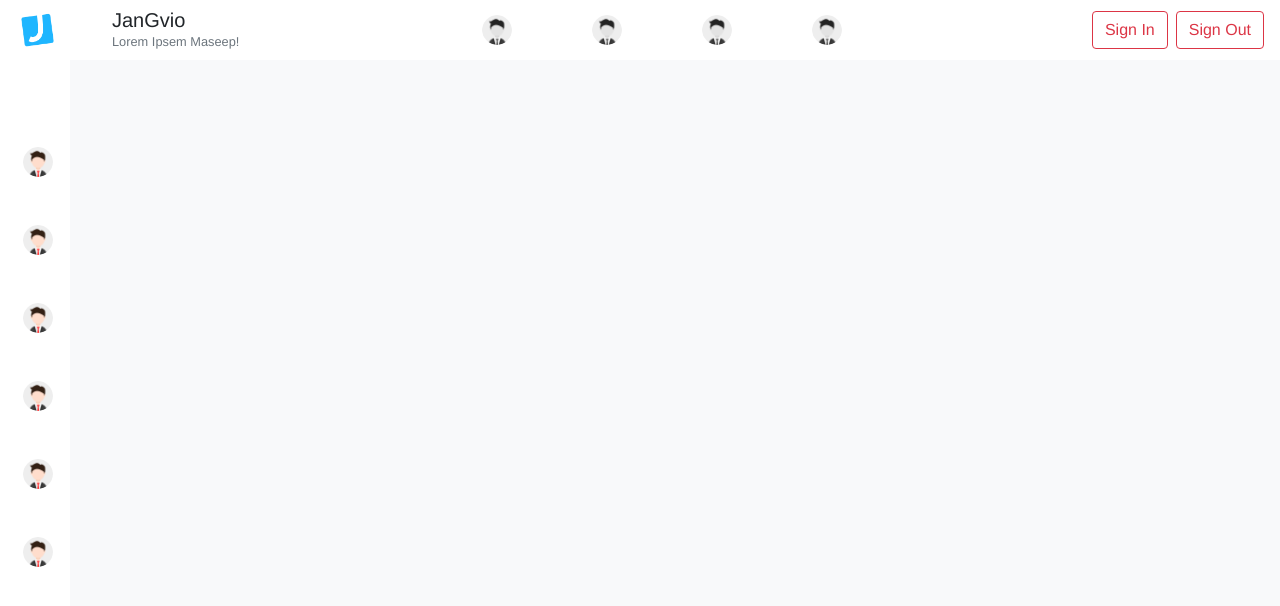
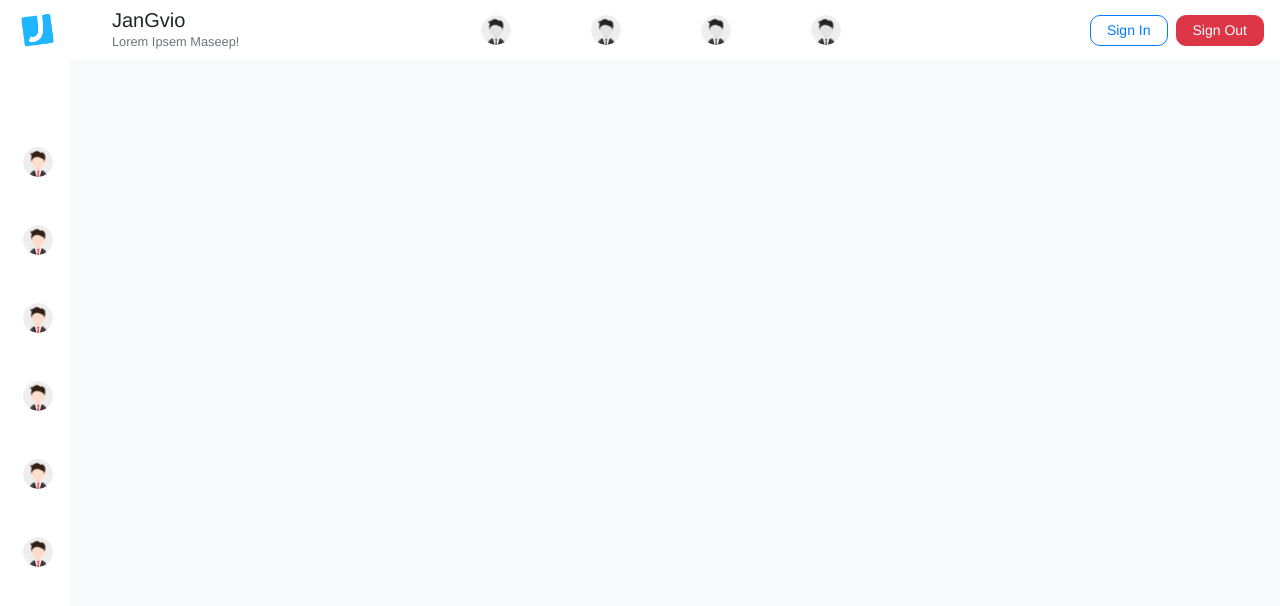
Before and after one commit to JanGoO-dev/JanGviO, a Vue app: page /#/ in a window 1280 px wide. Shown: the top 606 px of the page. Built offline with nearby package versions, Linux system fonts and the light colour scheme.

Commit message:
Little Tweeks to Navigation

```diff
--- a/src/App.vue
+++ b/src/App.vue
@@ -23,4 +23,16 @@ export default {
   -webkit-font-smoothing: antialiased;
   -moz-osx-font-smoothing: grayscale;
 }
+.rounded-top-left {
+  border-top-left-radius: 10px !important;
+}
+.rounded-top-right {
+  border-top-right-radius: 10px !important;
+}
+.rounded-bottom-left {
+  border-bottom-left-radius: 10px !important;
+}
+.rounded-bottom-right {
+  border-bottom-right-radius: 10px !important;
+}
 </style>
--- a/src/components/Navigation/NavBar.vue
+++ b/src/components/Navigation/NavBar.vue
@@ -32,10 +32,16 @@
         </div>
       </div>
       <div class="nav-buttons ml-auto bg-white">
-        <button type="button" class="btn btn-outline-danger ml-2">
+        <button
+          type="button"
+          class="btn btn-outline-primary btn-sm px-3 ml-2 rounded-top-left rounded-top-right rounded-bottom-left rounded-bottom-right"
+        >
           Sign In
         </button>
-        <button type="button" class="btn btn-outline-danger ml-2">
+        <button
+          type="button"
+          class="btn btn-danger btn-sm px-3 ml-2 rounded-top-left rounded-top-right rounded-bottom-left rounded-bottom-right"
+        >
           Sign Out
         </button>
       </div>
@@ -125,6 +131,7 @@ export default {
 }
 .tooltip {
   margin: 20px;
-  font-size: 20px;
+  font-size: 14px;
+  letter-spacing: 1px;
 }
 </style>
```
Also changed, not shown: 7 other files (tests, documents, lock files or other folders).
